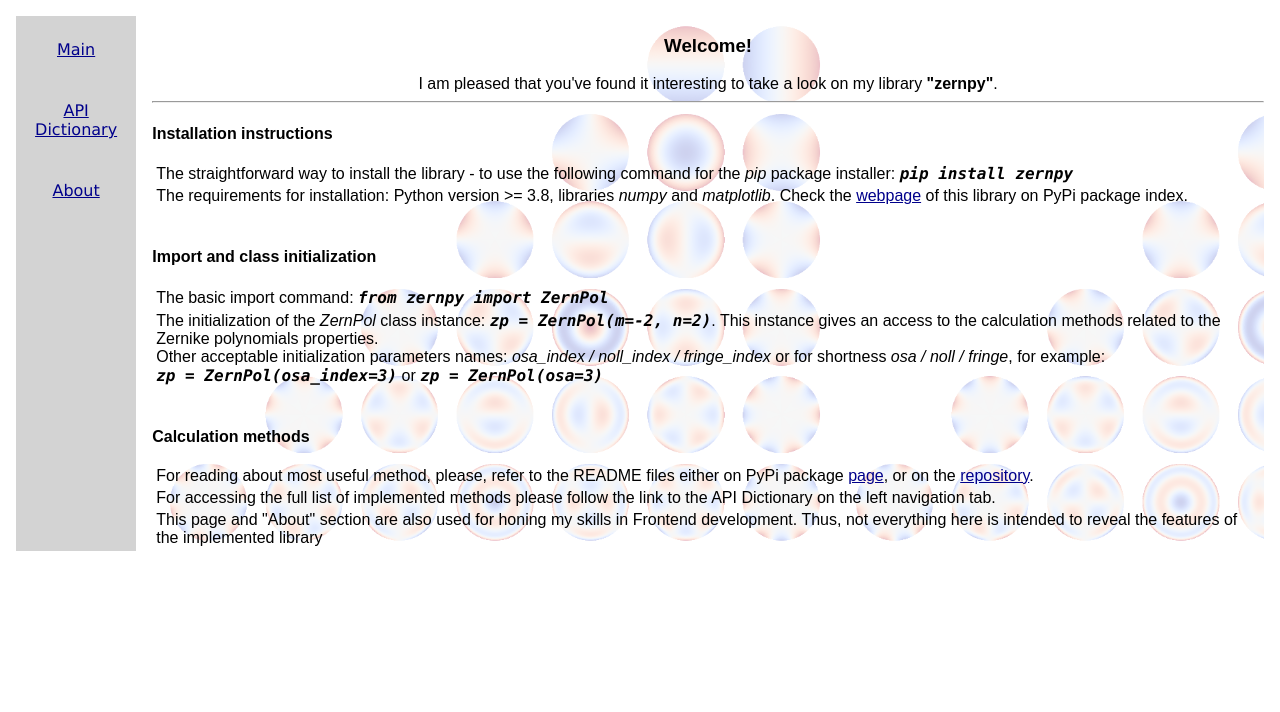
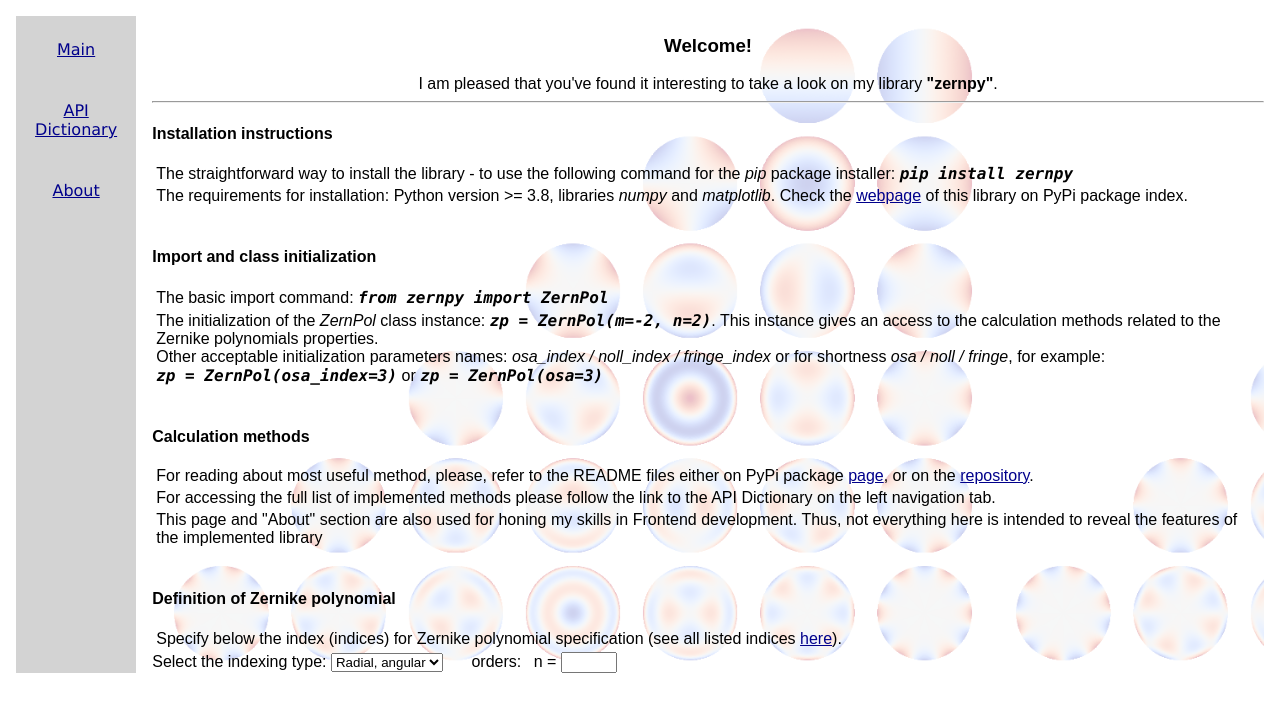
Before and after one commit to sklykov/zernpy, a plain HTML site: page docs/index.html in a window 1280 px wide. Drawn offline with Linux system fonts and the light colour scheme.

Commit message:
Start implementing conversion hints for pol-s

```diff
--- a/docs/index.html
+++ b/docs/index.html
@@ -9,6 +9,8 @@
     <title>Project "zernpy"</title>
     <!-- Favicon specification from the local file -->
     <link rel="icon" href="favicon_zernpy.ico" type="image/x-icon">
+    <!-- Load script -->
+    <script src="index_page.js"></script>
     <!-- Embed styling here -->
     <style>
         /* floating for copy comment */
@@ -95,7 +97,6 @@
 
         <!-- Main content of the webpage -->
         <div class="mainBody">
-
             <div class="contentContainer">
                 <h3 class="greeting"> Welcome! </h3>
                 <div class="greeting">
@@ -138,6 +139,24 @@
                         This page and "About" section are also used for honing my skills in Frontend development.
                         Thus, not everything here is intended to reveal the features of the implemented library
                     </div>
+                    <br>
+                    <h4> Definition of Zernike polynomial </h4>
+                    <div>
+                        <div class="textString">
+                            Specify below the index (indices) for Zernike polynomial specification
+                            (see all listed indices <a class="link" href="https://en.wikipedia.org/wiki/Zernike_polynomials">here</a>).
+                        </div>
+                        <label> Select the indexing type: </label>
+                        <select name="Index type">
+                            <option value="m,n">Radial, angular</option>
+                            <option value="osa">OSA/ANSI</option>
+                            <option value="noll">Noll</option>
+                            <option value="fringe">Fringe</option>
+                        </select>
+                        <div style="display: inline-block; margin-left: 1.5em; margin-right: 0.5em;"> orders: </div>
+                        <label tag="n_order_label"> n = </label>
+                        <input type="number" tag="n_order" name="n" min="0" max="50" size="3" minlength="1" maxlength="3">
+                    </div>
                 </div>
             </div>
             <!-- Below - just loads the image as an element of the page -->
--- /dev/null
+++ b/docs/index_page.js
@@ -0,0 +1,4 @@
+// the way of adding the Event listener - to guarantee that the page and all elements are available
+document.addEventListener("DOMContentLoaded", function (){
+    console.log("Page loaded");
+})
```
